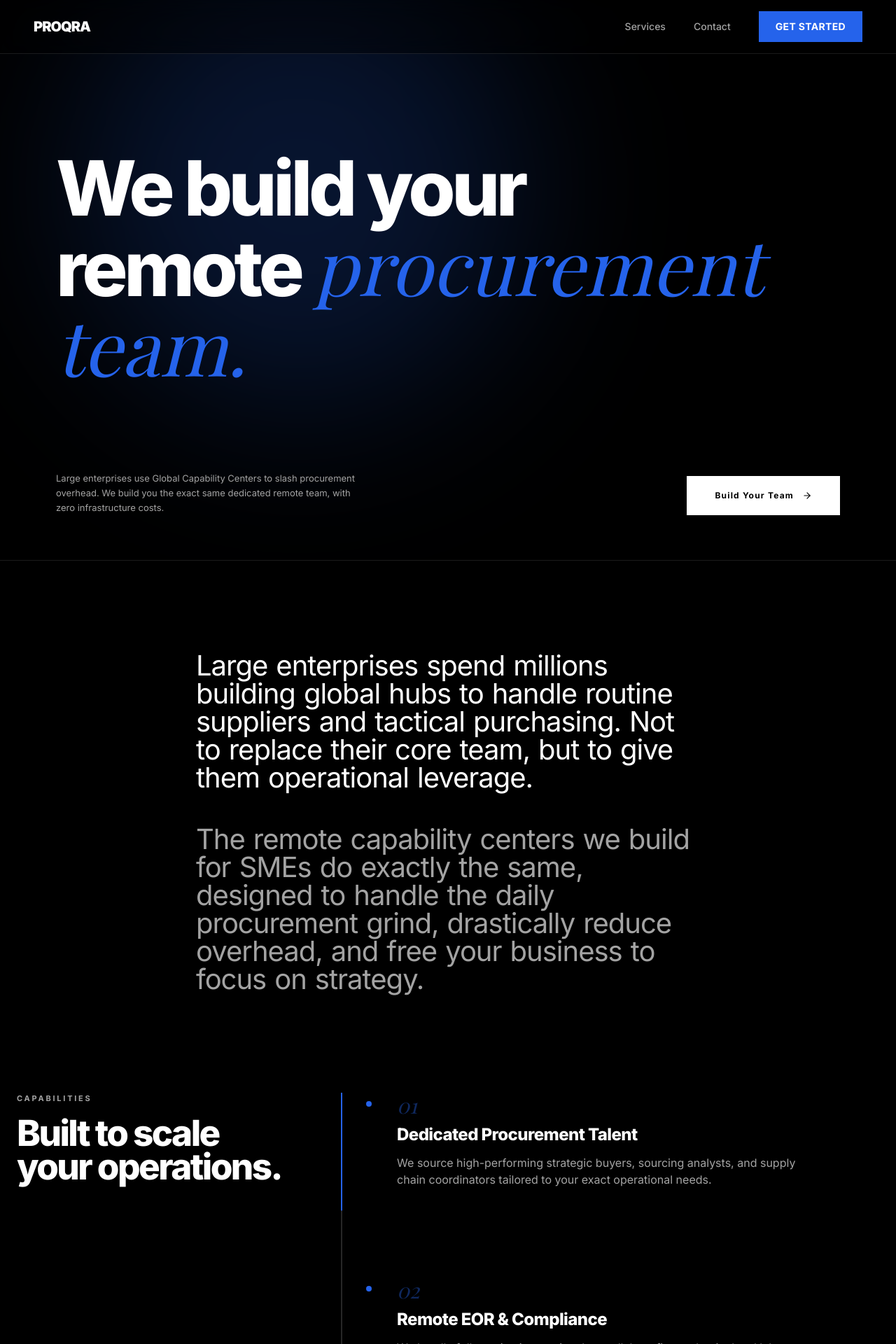
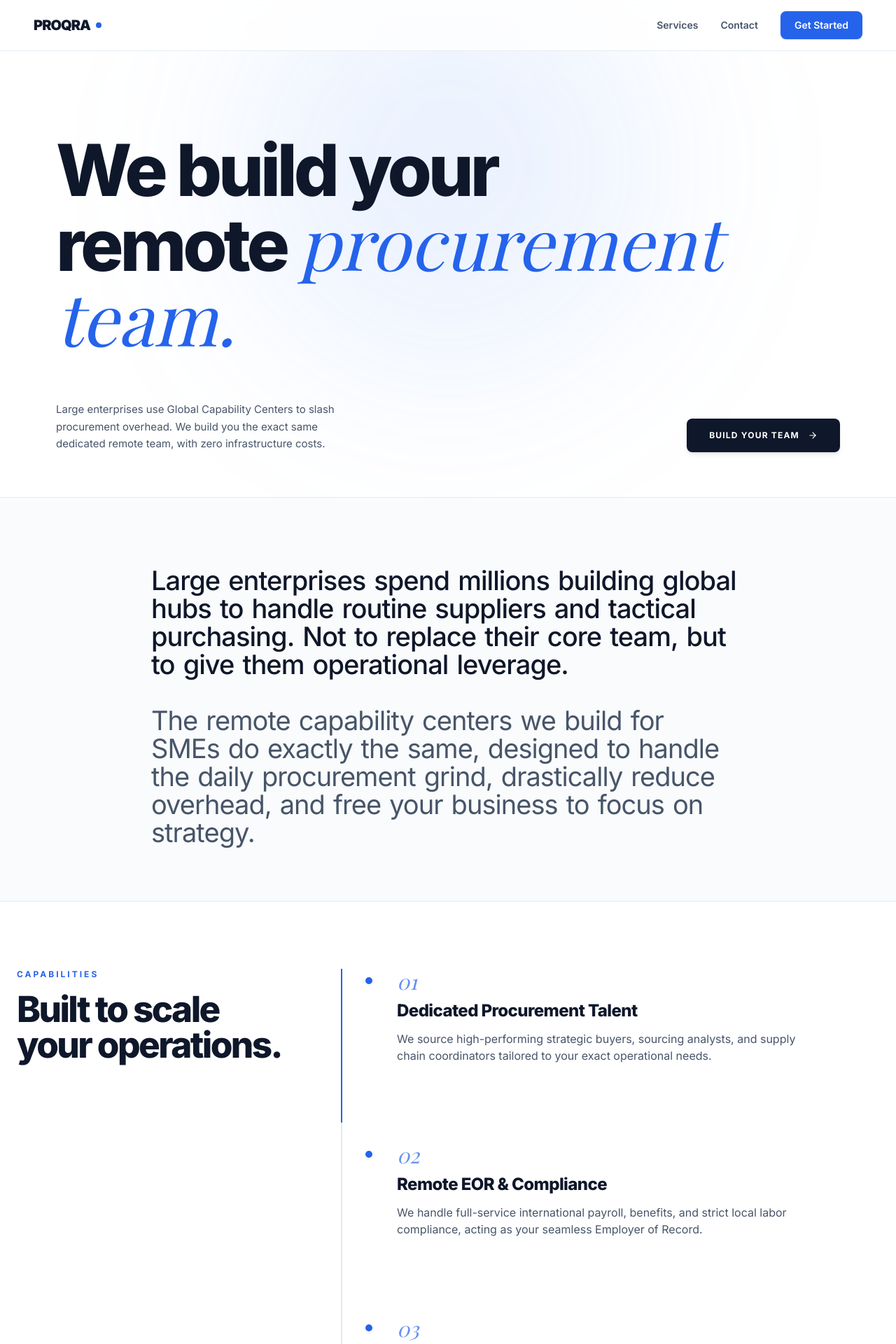
Before and after one commit to pranav1010s/Proqra, a Next.js app: page / in a window 1280 px wide. Shown: the top 1920 px of the page at 70% size. Built offline with nearby package versions, Linux system fonts and the light colour scheme; a web font is replaced by a local one.

Commit message:
Theme change - Dark to white

```diff
--- a/app/globals.css
+++ b/app/globals.css
@@ -20,8 +20,8 @@ html {
 }
 
 body {
-  background-color: #000000;
-  color: #ffffff;
+  background-color: #ffffff;
+  color: #0f172a;
   font-family: var(--font-sans);
   -webkit-font-smoothing: antialiased;
   -moz-osx-font-smoothing: grayscale;
@@ -35,65 +35,24 @@ body {
   font-weight: 400;
 }
 
-/* Minimalist Scrollbar */
-::-webkit-scrollbar { width: 4px; }
-::-webkit-scrollbar-track { background: #000000; }
-::-webkit-scrollbar-thumb { background: #222222; }
-::-webkit-scrollbar-thumb:hover { background: #333333; }
+/* Minimalist Scrollbar for Light Theme */
+::-webkit-scrollbar { width: 6px; }
+::-webkit-scrollbar-track { background: #f8fafc; }
+::-webkit-scrollbar-thumb { background: #cbd5e1; border-radius: 9999px; }
+::-webkit-scrollbar-thumb:hover { background: #94a3b8; }
 
-/* Stark High-Contrast Selection */
-::selection { background: #2563EB; color: #ffffff; }
+/* High-Contrast Selection */
+::selection { background: #2563eb; color: #ffffff; }
 
 /* Dynamic Glassmorphism Navbars */
-.glass-dark {
-  background: rgba(0, 0, 0, 0.9);
-  border-bottom: 1px solid rgba(255, 255, 255, 0.08);
-}
-
 .glass-light {
-  background: rgba(255, 255, 255, 0.95);
-  border-bottom: 1px solid rgba(0, 0, 0, 0.08);
+  background: rgba(255, 255, 255, 0.85);
+  backdrop-filter: blur(12px);
+  -webkit-backdrop-filter: blur(12px);
+  border-bottom: 1px solid rgba(226, 232, 240, 0.8);
 }
 
 /* Form inputs */
 input:focus, textarea:focus, select:focus {
   outline: none;
 }
-
-/* Service Row Inversion Styles */
-.service-row {
-  background-color: #000000;
-  border-bottom: 1px solid rgba(255, 255, 255, 0.1);
-  transition: background-color 0.5s cubic-bezier(0.16, 1, 0.3, 1);
-}
-
-.service-row:hover {
-  background-color: #ffffff !important;
-}
-
-.service-row .service-num {
-  color: rgba(255, 255, 255, 0.3);
-  transition: color 0.5s cubic-bezier(0.16, 1, 0.3, 1);
-}
-
-.service-row:hover .service-num {
-  color: rgba(0, 0, 0, 0.4) !important;
-}
-
-.service-row .service-title {
-  color: #ffffff;
-  transition: color 0.5s cubic-bezier(0.16, 1, 0.3, 1);
-}
-
-.service-row:hover .service-title {
-  color: #000000 !important;
-}
-
-.service-row .service-desc {
-  color: rgba(255, 255, 255, 0.4);
-  transition: color 0.5s cubic-bezier(0.16, 1, 0.3, 1);
-}
-
-.service-row:hover .service-desc {
-  color: rgba(0, 0, 0, 0.6) !important;
-}
--- a/components/Footer.tsx
+++ b/components/Footer.tsx
@@ -2,31 +2,31 @@ import Link from 'next/link'
 
 export default function Footer() {
   return (
-    <footer className="border-t border-white/[0.04] pt-14 pb-10 px-5">
+    <footer className="border-t border-slate-200/80 bg-white pt-14 pb-10 px-5 text-slate-600">
       <div className="max-w-[1200px] mx-auto">
         {/* Links row */}
-        <div className="flex flex-col sm:flex-row items-start sm:items-center justify-between gap-8 mb-20">
+        <div className="flex flex-col sm:flex-row items-start sm:items-center justify-between gap-8 mb-16">
           <div>
-            <p className="text-[10px] text-white/20 uppercase tracking-[0.25em] mb-3">Company</p>
+            <p className="text-[10px] text-slate-400 font-bold uppercase tracking-[0.25em] mb-3">Company</p>
             <div className="flex gap-6">
-              <a href="#services" className="text-[13px] text-white/30 hover:text-white transition-colors duration-300">Services</a>
-              <Link href="/get-started" className="text-[13px] text-white/30 hover:text-white transition-colors duration-300">Get started</Link>
+              <a href="#services" className="text-[13px] text-slate-600 hover:text-slate-900 font-medium transition-colors duration-300">Services</a>
+              <Link href="/get-started" className="text-[13px] text-slate-600 hover:text-slate-900 font-medium transition-colors duration-300">Get started</Link>
             </div>
           </div>
           <div>
-            <p className="text-[10px] text-white/20 uppercase tracking-[0.25em] mb-3">Contact</p>
-            <a href="mailto:hello@proqra.com" className="text-[13px] text-white/30 hover:text-white transition-colors duration-300">
+            <p className="text-[10px] text-slate-400 font-bold uppercase tracking-[0.25em] mb-3">Contact</p>
+            <a href="mailto:hello@proqra.com" className="text-[13px] text-slate-600 hover:text-slate-900 font-medium transition-colors duration-300">
               hello@proqra.com
             </a>
           </div>
         </div>
 
         {/* Big wordmark */}
-        <div className="border-t border-white/[0.04] pt-10 flex flex-col sm:flex-row items-start sm:items-end justify-between gap-4">
-          <p className="text-[clamp(3rem,10vw,7rem)] font-black tracking-tighter text-white/[0.05] leading-none select-none uppercase">
+        <div className="border-t border-slate-100 pt-10 flex flex-col sm:flex-row items-start sm:items-end justify-between gap-4">
+          <p className="text-[clamp(3rem,10vw,7rem)] font-black tracking-tighter text-slate-200/70 leading-none select-none uppercase">
             proqra
           </p>
-          <p className="text-white/15 text-xs pb-2">
+          <p className="text-slate-400 text-xs pb-2 font-medium">
             © {new Date().getFullYear()} proqra
           </p>
         </div>
--- a/components/Hero.tsx
+++ b/components/Hero.tsx
@@ -6,17 +6,17 @@ import { ArrowRight } from 'lucide-react'
 
 export default function Hero() {
   return (
-    <section className="relative min-h-screen flex flex-col justify-between px-6 sm:px-12 md:px-20 bg-black pt-32 pb-16 overflow-hidden">
-      {/* Background Glow */}
-      <div className="absolute left-1/3 top-1/3 -translate-x-1/2 -translate-y-1/2 bg-blue-600/20 blur-[120px] w-[50vw] h-[50vw] rounded-full pointer-events-none z-0" />
+    <section className="relative min-h-[85vh] flex flex-col justify-between px-6 sm:px-12 md:px-20 bg-white pt-32 sm:pt-40 pb-16 overflow-hidden">
+      {/* Soft Ambient Glow */}
+      <div className="absolute left-1/2 top-1/3 -translate-x-1/2 -translate-y-1/2 bg-blue-500/10 blur-[130px] w-[60vw] h-[60vw] max-w-[600px] max-h-[600px] rounded-full pointer-events-none z-0" />
 
-      {/* Stark typographic headline */}
-      <div className="my-auto w-full relative z-10">
+      {/* Clean typographic headline */}
+      <div className="my-auto w-full relative z-10 py-8">
         <motion.h1
-          initial={{ opacity: 0, y: 40 }}
+          initial={{ opacity: 0.9, y: 12 }}
           animate={{ opacity: 1, y: 0 }}
-          transition={{ duration: 0.9, ease: [0.16, 1, 0.3, 1] }}
-          className="text-5xl sm:text-6xl md:text-[clamp(4.5rem,8.5vw,7.8rem)] font-extrabold tracking-tighter text-white leading-[0.95] text-left max-w-[1300px] text-balance"
+          transition={{ duration: 0.6, ease: [0.16, 1, 0.3, 1] }}
+          className="text-5xl sm:text-6xl md:text-[clamp(4.2rem,8vw,7.5rem)] font-extrabold tracking-tighter text-slate-900 leading-[0.98] text-left max-w-[1300px] text-balance"
         >
           We build your <br className="hidden md:inline" />
           remote <span className="italic-accent text-blue-600 font-normal tracking-normal">procurement team.</span>
@@ -25,24 +25,24 @@ export default function Hero() {
 
       {/* Architectural bottom footer grid */}
       <motion.div
-        initial={{ opacity: 0, y: 20 }}
+        initial={{ opacity: 0.9, y: 10 }}
         animate={{ opacity: 1, y: 0 }}
-        transition={{ duration: 0.7, delay: 0.3, ease: [0.16, 1, 0.3, 1] }}
+        transition={{ duration: 0.6, delay: 0.1, ease: [0.16, 1, 0.3, 1] }}
         className="grid grid-cols-1 md:grid-cols-2 gap-8 items-end w-full mt-8 relative z-10"
       >
-        {/* Subheadline pushed to the left bottom */}
+        {/* Subheadline */}
         <div className="max-w-md">
-          <p className="text-neutral-400 text-xs sm:text-[13px] font-normal leading-relaxed">
+          <p className="text-slate-600 text-sm sm:text-[15px] font-normal leading-relaxed">
             Large enterprises use Global Capability Centers to slash procurement overhead. We build you the exact same dedicated remote team, with zero infrastructure costs.
           </p>
         </div>
 
-        {/* CTA pushed to the right bottom */}
+        {/* CTA */}
         <div className="flex md:justify-end">
           <Link
             href="/get-started"
             id="hero-cta"
-            className="group inline-flex items-center gap-3 bg-white text-black font-bold text-xs tracking-widest px-10 py-5 rounded-none hover:bg-neutral-200 transition-colors duration-300 w-full sm:w-auto justify-center"
+            className="group inline-flex items-center gap-3 bg-slate-900 text-white font-bold text-xs tracking-widest uppercase px-8 py-4 rounded-lg hover:bg-slate-800 transition-all duration-300 shadow-md shadow-slate-900/10 w-full sm:w-auto justify-center"
           >
             Build Your Team
             <ArrowRight size={14} className="group-hover:translate-x-0.5 transition-transform duration-200" />
--- a/components/Manifesto.tsx
+++ b/components/Manifesto.tsx
@@ -13,14 +13,17 @@ interface WordProps {
   children: string
   progress: MotionValue<number>
   range: [number, number]
+  activeColor?: string
 }
 
-const Word = ({ children, progress, range }: WordProps) => {
-  const opacity = useTransform(progress, range, [0.15, 1])
-  const filter = useTransform(progress, range, ['blur(8px)', 'blur(0px)'])
+const Word = ({ children, progress, range, activeColor = 'text-slate-900' }: WordProps) => {
+  const opacity = useTransform(progress, range, [0.25, 1])
 
   return (
-    <motion.span style={{ opacity, filter }} className="inline-block mr-2 lg:mr-3 mt-1">
+    <motion.span
+      style={{ opacity }}
+      className={`inline-block mr-2 lg:mr-3 mt-1 transition-colors duration-200 ${activeColor}`}
+    >
       {children}
     </motion.span>
   )
@@ -29,10 +32,10 @@ const Word = ({ children, progress, range }: WordProps) => {
 export default function Manifesto() {
   const containerRef = useRef<HTMLDivElement>(null)
 
-  // Track scroll progress across the container with optimized offset trigger range
+  // Track scroll progress across the container
   const { scrollYProgress } = useScroll({
     target: containerRef,
-    offset: ['start 90%', 'end 65%'],
+    offset: ['start 85%', 'end 55%'],
   })
 
   const p1Words = paragraph1.split(' ')
@@ -42,16 +45,16 @@ export default function Manifesto() {
   return (
     <section
       ref={containerRef}
-      className="bg-black border-t border-white/10 relative overflow-hidden"
+      className="bg-slate-50/80 border-t border-b border-slate-200/80 relative overflow-hidden"
     >
-      <div className="max-w-3xl mx-auto pt-32 pb-24 px-6 flex flex-col gap-12 bg-black text-left text-white font-normal text-2xl md:text-3xl lg:text-[40px] leading-[1.2] tracking-tight">
+      <div className="max-w-4xl mx-auto pt-24 pb-20 px-6 flex flex-col gap-10 text-left font-normal text-2xl md:text-3xl lg:text-[38px] leading-[1.3] tracking-tight">
         {/* Paragraph 1 */}
-        <p>
+        <p className="text-slate-900 font-medium">
           {p1Words.map((word, i) => {
             const start = i / totalWords
             const end = Math.min(1, start + 1.5 / totalWords)
             return (
-              <Word key={`p1-${i}`} progress={scrollYProgress} range={[start, end]}>
+              <Word key={`p1-${i}`} progress={scrollYProgress} range={[start, end]} activeColor="text-slate-900">
                 {word}
               </Word>
             )
@@ -59,13 +62,13 @@ export default function Manifesto() {
         </p>
 
         {/* Paragraph 2 */}
-        <p className="text-neutral-400">
+        <p className="text-slate-600">
           {p2Words.map((word, i) => {
             const globalIndex = p1Words.length + i
             const start = globalIndex / totalWords
             const end = Math.min(1, start + 1.5 / totalWords)
             return (
-              <Word key={`p2-${i}`} progress={scrollYProgress} range={[start, end]}>
+              <Word key={`p2-${i}`} progress={scrollYProgress} range={[start, end]} activeColor="text-slate-600">
                 {word}
               </Word>
             )
--- a/components/Navbar.tsx
+++ b/components/Navbar.tsx
@@ -9,20 +9,21 @@ export default function Navbar() {
   const [open, setOpen] = useState(false)
 
   return (
-    <header className="fixed top-0 left-0 right-0 z-50 bg-black/40 backdrop-blur-lg border-b border-white/10 py-4 px-6 md:px-12 transition-all duration-300">
+    <header className="fixed top-0 left-0 right-0 z-50 bg-white/80 backdrop-blur-md border-b border-slate-200/80 py-4 px-6 md:px-12 transition-all duration-300">
       <nav className="max-w-7xl mx-auto flex items-center justify-between">
         {/* Typographic logo - PROQRA in all-caps, tracking-tighter */}
-        <Link href="/" className="font-black text-xl tracking-tighter text-white uppercase select-none">
+        <Link href="/" className="font-black text-xl tracking-tighter text-slate-900 uppercase select-none flex items-center gap-2">
           PROQRA
+          <span className="inline-block w-2 h-2 rounded-full bg-blue-600"></span>
         </Link>
 
         {/* Desktop Navigation Links */}
-        <div className="hidden md:flex items-center gap-10">
+        <div className="hidden md:flex items-center gap-8">
           {['Services', 'Contact'].map((label) => (
             <a
               key={label}
               href={`#${label.toLowerCase()}`}
-              className="text-sm font-medium text-neutral-400 hover:text-white transition-colors duration-200"
+              className="text-sm font-semibold text-slate-600 hover:text-slate-900 transition-colors duration-200"
             >
               {label}
             </a>
@@ -30,7 +31,7 @@ export default function Navbar() {
           <Link
             href="/get-started"
             id="nav-cta"
-            className="text-sm font-bold uppercase tracking-wide bg-blue-600 text-white rounded-none px-6 py-3 hover:bg-blue-500 transition-colors duration-300"
+            className="text-sm font-semibold bg-blue-600 text-white rounded-lg px-5 py-2.5 hover:bg-blue-700 transition-all duration-300 shadow-sm shadow-blue-500/20"
           >
             Get Started
           </Link>
@@ -38,7 +39,7 @@ export default function Navbar() {
 
         {/* Mobile toggle */}
         <button
-          className="md:hidden p-1 text-white transition-colors duration-300"
+          className="md:hidden p-1.5 text-slate-700 hover:text-slate-900 transition-colors duration-300"
           onClick={() => setOpen(!open)}
           aria-label="Menu"
           id="mobile-menu-toggle"
@@ -55,15 +56,15 @@ export default function Navbar() {
             animate={{ opacity: 1, height: 'auto' }}
             exit={{ opacity: 0, height: 0 }}
             transition={{ duration: 0.2 }}
-            className="md:hidden overflow-hidden border-t border-white/10 bg-black/90 backdrop-blur-lg mt-4 -mx-6 px-6"
+            className="md:hidden overflow-hidden border-t border-slate-200 bg-white/95 backdrop-blur-lg mt-4 -mx-6 px-6 shadow-lg"
           >
-            <div className="py-6 flex flex-col gap-5">
+            <div className="py-6 flex flex-col gap-4">
               {['Services', 'Contact'].map((label) => (
                 <a
                   key={label}
                   href={`#${label.toLowerCase()}`}
                   onClick={() => setOpen(false)}
-                  className="text-sm font-medium text-neutral-400 hover:text-white transition-colors duration-200"
+                  className="text-sm font-semibold text-slate-600 hover:text-slate-900 transition-colors duration-200"
                 >
                   {label}
                 </a>
@@ -72,7 +73,7 @@ export default function Navbar() {
                 href="/get-started"
                 id="mobile-nav-cta"
                 onClick={() => setOpen(false)}
-                className="text-sm font-bold uppercase tracking-wide bg-blue-600 text-white rounded-none px-6 py-3.5 text-center mt-2 hover:bg-blue-500 transition-colors duration-300"
+                className="text-sm font-semibold bg-blue-600 text-white rounded-lg px-5 py-3 text-center mt-2 hover:bg-blue-700 transition-all duration-300 shadow-sm shadow-blue-500/20"
               >
                 Get Started
               </Link>
--- a/components/WhatWeDo.tsx
+++ b/components/WhatWeDo.tsx
@@ -41,22 +41,22 @@ export default function WhatWeDo() {
     <section
       id="services"
       ref={containerRef}
-      className="max-w-7xl mx-auto px-6 pt-12 pb-32 flex flex-col lg:flex-row gap-20 relative bg-black text-white"
+      className="max-w-7xl mx-auto px-6 pt-24 pb-32 flex flex-col lg:flex-row gap-20 relative bg-white text-slate-900"
     >
-      {/* Left Column (Sticky) - Using style top to ensure no overlap under fixed header */}
+      {/* Left Column (Sticky) */}
       <div className="lg:w-1/3 lg:sticky h-fit" style={{ top: '120px' }}>
-        <p className="text-neutral-400 text-[11px] font-bold uppercase tracking-[0.25em] mb-4">
+        <p className="text-blue-600 text-xs font-bold uppercase tracking-[0.25em] mb-4">
           Capabilities
         </p>
-        <h2 className="text-[clamp(2.2rem,4vw,3.5rem)] font-extrabold tracking-tighter text-white leading-[0.95]">
+        <h2 className="text-[clamp(2.2rem,4vw,3.5rem)] font-extrabold tracking-tighter text-slate-900 leading-[0.98]">
           Built to scale your operations.
         </h2>
       </div>
 
       {/* Right Column (Scrolling content) */}
-      <div className="lg:w-2/3 pl-10 relative">
+      <div className="lg:w-2/3 pl-6 sm:pl-10 relative">
         {/* Background line */}
-        <div className="absolute left-0 top-0 bottom-0 w-[2px] bg-neutral-800" />
+        <div className="absolute left-0 top-0 bottom-0 w-[2px] bg-slate-200" />
 
         {/* Animated fill line */}
         <motion.div
@@ -65,20 +65,20 @@ export default function WhatWeDo() {
         />
 
         {/* Steps */}
-        <div className="space-y-32">
+        <div className="space-y-28">
           {steps.map((step) => (
             <div key={step.num} className="relative pl-6 sm:pl-10">
               {/* Centered Dot Indicator */}
-              <div className="absolute left-0 -translate-x-1/2 top-[10px] w-3 h-3 rounded-full bg-blue-600 border-2 border-black z-10" />
+              <div className="absolute left-0 -translate-x-1/2 top-[10px] w-3.5 h-3.5 rounded-full bg-blue-600 border-2 border-white shadow-sm z-10" />
 
               {/* Number and Step details */}
-              <span className="italic-accent text-3xl text-blue-600/40 block mb-2 font-normal">
+              <span className="italic-accent text-3xl text-blue-600/70 block mb-2 font-normal">
                 {step.num}
               </span>
-              <h3 className="text-xl sm:text-2xl font-extrabold text-white tracking-tight mb-3">
+              <h3 className="text-xl sm:text-2xl font-extrabold text-slate-900 tracking-tight mb-3">
                 {step.title}
               </h3>
-              <p className="text-neutral-400 text-[15px] sm:text-base leading-relaxed max-w-xl">
+              <p className="text-slate-600 text-[15px] sm:text-base leading-relaxed max-w-xl">
                 {step.description}
               </p>
             </div>
```
Also changed, not shown: app/get-started/GetStartedForm.tsx (+12 -12 lines), app/get-started/page.tsx (+9 -9 lines), components/ContactInfo.tsx (+8 -8 lines).
